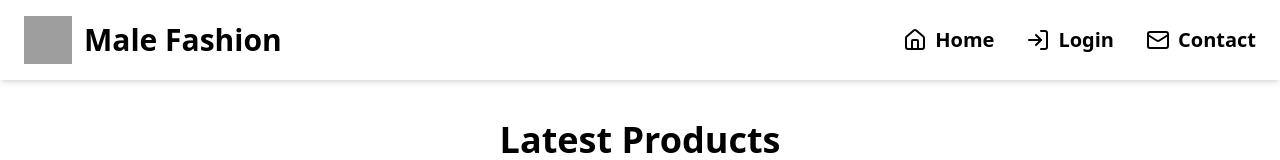
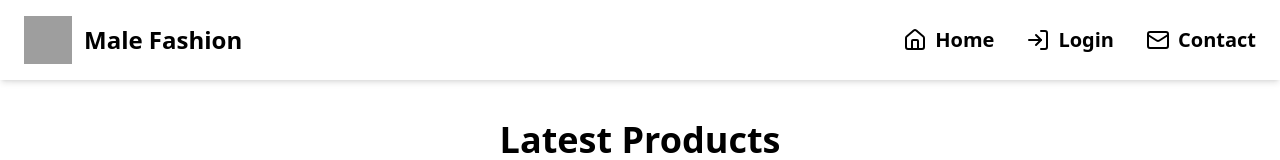
Before and after one commit to AnuragRawat92/MernProjectEcommerce, a React (Vite) app in the folder my-ecommerce/: page / in a window 1280 px wide. Shown: the top 160 px of the page. Built offline with nearby package versions, Linux system fonts and the light colour scheme; no server answers; grey boxes are pictures that could not be loaded.

Commit message:
Update Navbar.jsx

```diff
--- a/my-ecommerce/src/components/Navbar.jsx
+++ b/my-ecommerce/src/components/Navbar.jsx
@@ -16,7 +16,7 @@
             alt="Male Fashion Logo"
             className="w-12 h-12"
           />
-          <span className="text-3xl font-bold text-black">Male Fashion</span>
+          <span className="text-2xl font-bold text-black">Male Fashion</span>
         </Link>
 
         {/* Desktop Navigation Links */}
```
